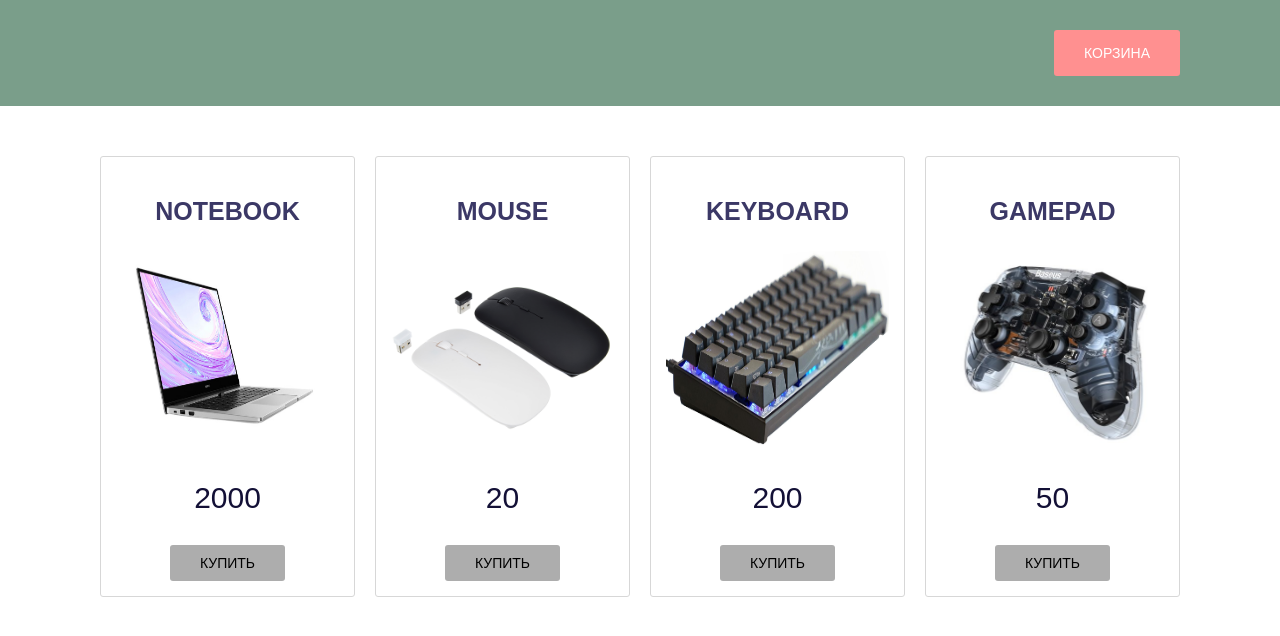
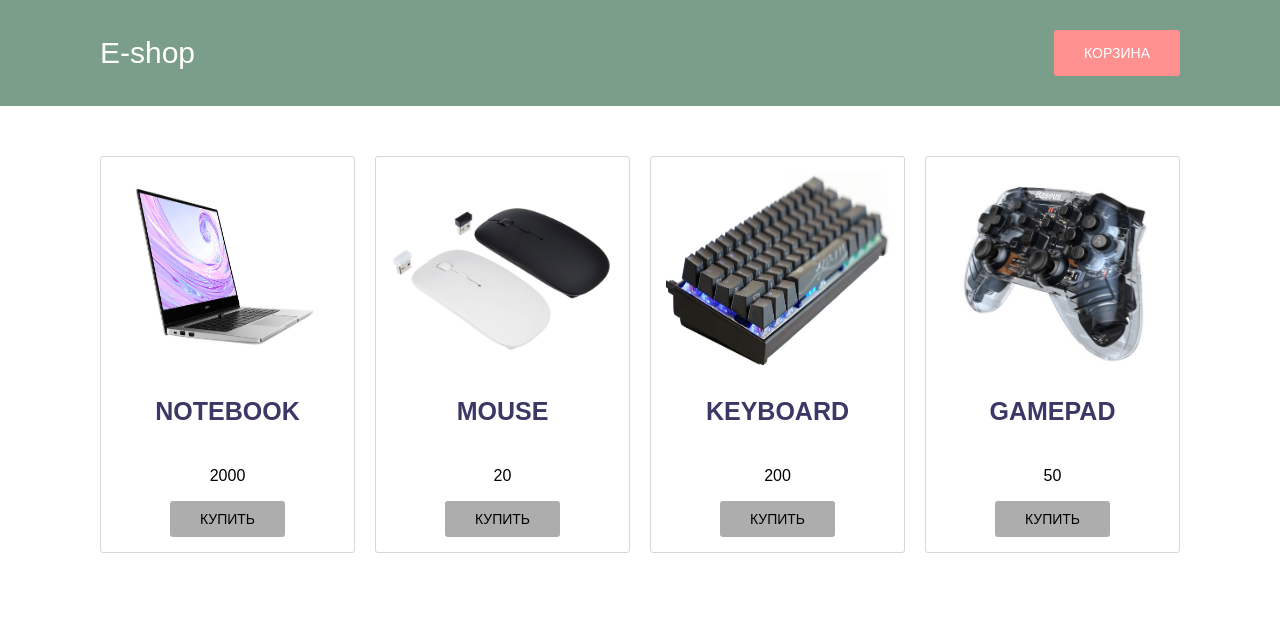
Before and after one commit to AlexMorS545/jsProject, a plain HTML site: page InternetStore/index.html in a window 1280 px wide. Drawn offline with Linux system fonts and the light colour scheme.

Commit message:
file for home work 2

```diff
--- a/index.html
+++ b/InternetStore/index.html
@@ -7,6 +7,7 @@
 </head>
 <body>
 	<header class="top-header container">
+		<span class="logo">E-shop</span>
 		<button class="btn-cart" type="button">Корзина</button>
 	</header>
 	<main class="main container">
--- /dev/null
+++ b/InternetStore/js/app.js
@@ -0,0 +1,91 @@
+class ProductList{
+	constructor(container='.products'){
+		this.container = container;
+		this.goods = [];
+		//this.allProducts = [];//массив товаров c добавлением фото
+		this._fetchProducts();
+		this.render();//вывод товаров на страницу
+	}
+	_fetchProducts(){
+		this.goods = [
+			{id: 1, title: 'Notebook', price: 2000},
+			{id: 2, title: 'Mouse', price: 20},
+			{id: 3, title: 'Keyboard', price: 200},
+			{id: 4, title: 'Gamepad', price: 50},
+		];
+	}
+
+	render(){
+		const block = document.querySelector(this.container);
+		for(let product of this.goods){
+			const item = new ProductItem(product);
+			//this.allProducts.push(item);
+			block.insertAdjacentHTML("beforeend",item.render());
+		}
+	}
+
+	totalSum() {
+		let sum=0;
+		this.goods.forEach(item => sum += item.price);
+		return sum;
+	}
+}
+
+class ProductItem{
+	constructor(product, img = `img/${product.title}.jpg`){
+		this.title = product.title;
+		this.id = product.id;
+		this.price = product.price;
+		this.img = img;
+	}
+	render(){
+		return `<div class="product-item">
+					<img src="${this.img}">
+					<h3>${this.title}</h3>
+					<p>${this.price}</p>
+					<button class="buy-btn">Купить</button>
+				</div>`
+	}
+}
+
+let list = new ProductList();
+console.log(list.totalSum());
+
+class CartList {
+	constructor() {
+	}
+	renderProductToCard(){} // Метод добавления товара в корзину
+
+	cartTotalPrice(){} // Метод расчета общей суммы в корзине
+
+	removeProductToCard(){} // Удаление товара из корзины
+}
+
+class CartItem {
+	constructor() {
+	}
+	renderItem(){} // Метод для верстки каждого товара
+
+	btnListenerRemove(){} // Метод для кнопки удаления товара
+}
+
+/* const products = [
+	{id: 1, title: 'Notebook', price: 2000},
+	{id: 2, title: 'Mouse', price: 20},
+	{id: 3, title: 'Keyboard', price: 200},
+	{id: 4, title: 'Gamepad', price: 50},
+];
+//Функция для формирования верстки каждого товара
+const renderProduct = (item) => {
+	return `<div class="product-item">
+				<img src="img/${item.title}.jpg" alt="photo product">
+				<h3>${item.title}</h3>
+				<p class = "price">${item.price}&#36;</p>
+				<button class="buy-btn">Купить</button>
+			</div>`
+};
+const renderPage = list => {
+	document.querySelector('.products').insertAdjacentHTML('beforeend', list.map(item => renderProduct(item)).join(''));
+};
+
+renderPage(products); */
--- a/style/style.css
+++ b/InternetStore/style/style.css
@@ -12,8 +12,13 @@ body {
 .top-header {
 	display: flex;
 	align-items: center;
-	justify-content: flex-end;
+	justify-content: space-between;
 	background-color: #7a9e8a;
+}
+.logo {
+	display: block;
+	font-size: 30px;
+	color: #ffffff;
 }
 .btn-cart {
 	margin: 30px 0;
--- a/js/app.js
+++ /dev/null
@@ -1,20 +0,0 @@
-const products = [
-	{id: 1, title: 'Notebook', price: 2000},
-	{id: 2, title: 'Mouse', price: 20},
-	{id: 3, title: 'Keyboard', price: 200},
-	{id: 4, title: 'Gamepad', price: 50},
-];
-//Функция для формирования верстки каждого товара
-const renderProduct = (item) => {
-	return `<div class="product-item">
-				<h3>${item.title}</h3>
-				<img src="img/${item.title}.jpg" alt="photo product">
-				<p class = "price">${item.price}</p>
-				<button class="buy-btn">Купить</button>
-			</div>`
-};
-const renderPage = list => {
-	document.querySelector('.products').insertAdjacentHTML('beforeend', list.map(item => renderProduct(item)).join(''));
-};
-
-renderPage(products);
```
Also changed, not shown: InternetStore/img/Gamepad.jpg (renamed from img/Gamepad.jpg), InternetStore/img/Keyboard.jpg (renamed from img/Keyboard.jpg), InternetStore/img/Mouse.jpg (renamed from img/Mouse.jpg), InternetStore/img/Notebook.jpg (renamed from img/Notebook.jpg).
